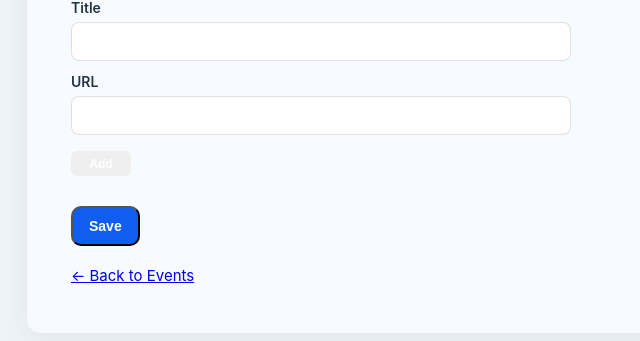
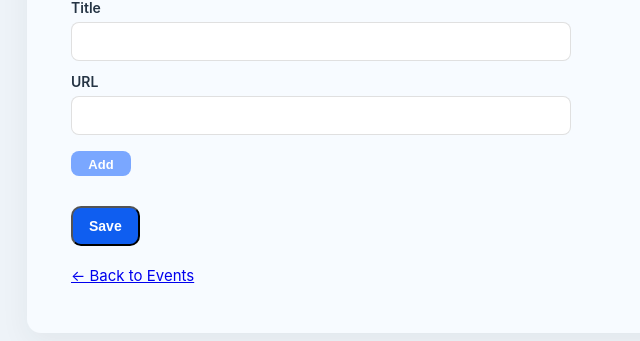
Before and after one commit to NickTimosh/postplaton, a Flask app: page /events/1/edit in a window 1280 px wide. Shown: the part 820-1161 px from the top of the page, without its empty margins (83-723 px from the left). Run offline with Flask 3, Linux system fonts and the light colour scheme; a user stored in the database is signed in; tables that the repository leaves empty hold one stand-in row (values such as "Sample post").

Commit message:
Update Add Resource button

```diff
--- a/app/static/styles.css
+++ b/app/static/styles.css
@@ -456,3 +456,18 @@ body {
 .resource-add-form .btn.small {
   margin-top: 4px;
 }
+
+.btn-secondary.small {
+  background: #7aa7ff;        /* same as edit */
+  color: #fff;
+  padding: 6px 14px;
+  font-size: 13px;
+  border-radius: 8px;
+  border: none;
+  cursor: pointer;
+}
+
+.btn-secondary.small:hover {
+  filter: brightness(90%);
+  transition: 0.2s ease-in-out;
+}
```
